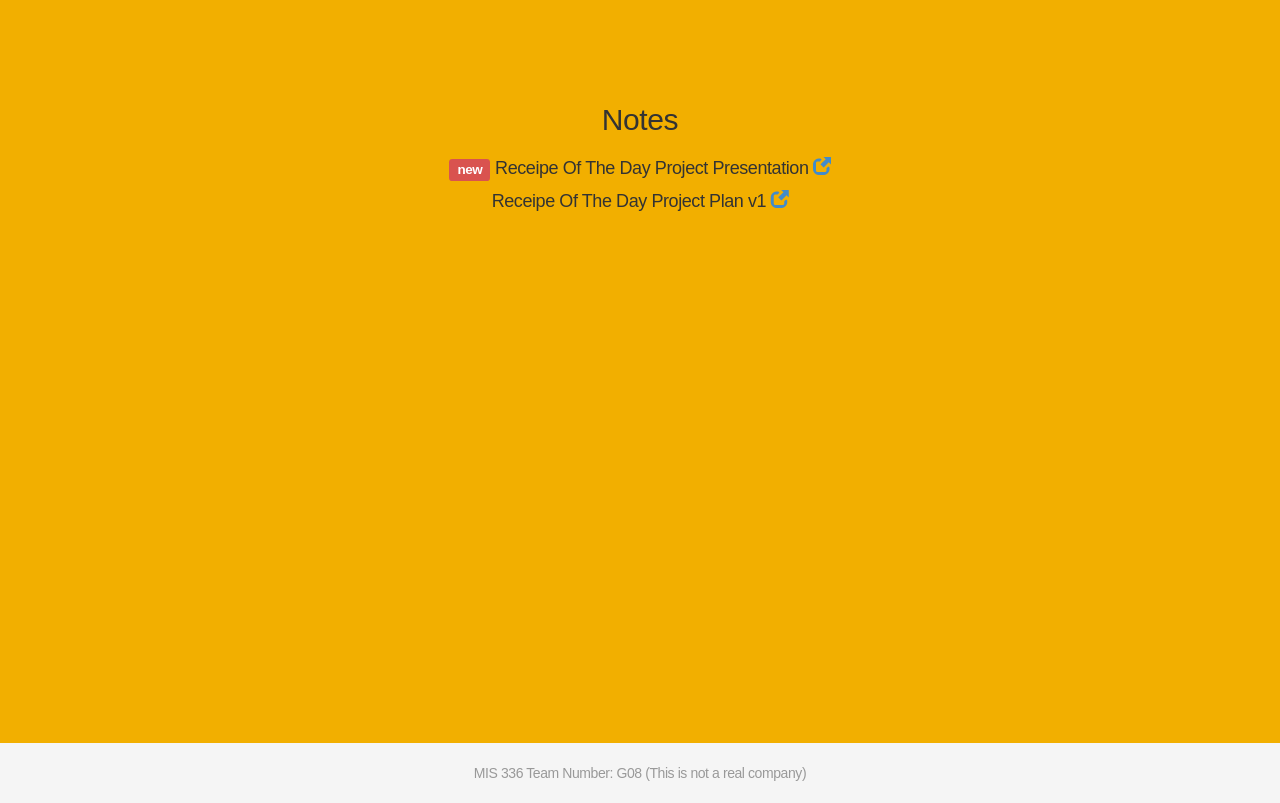
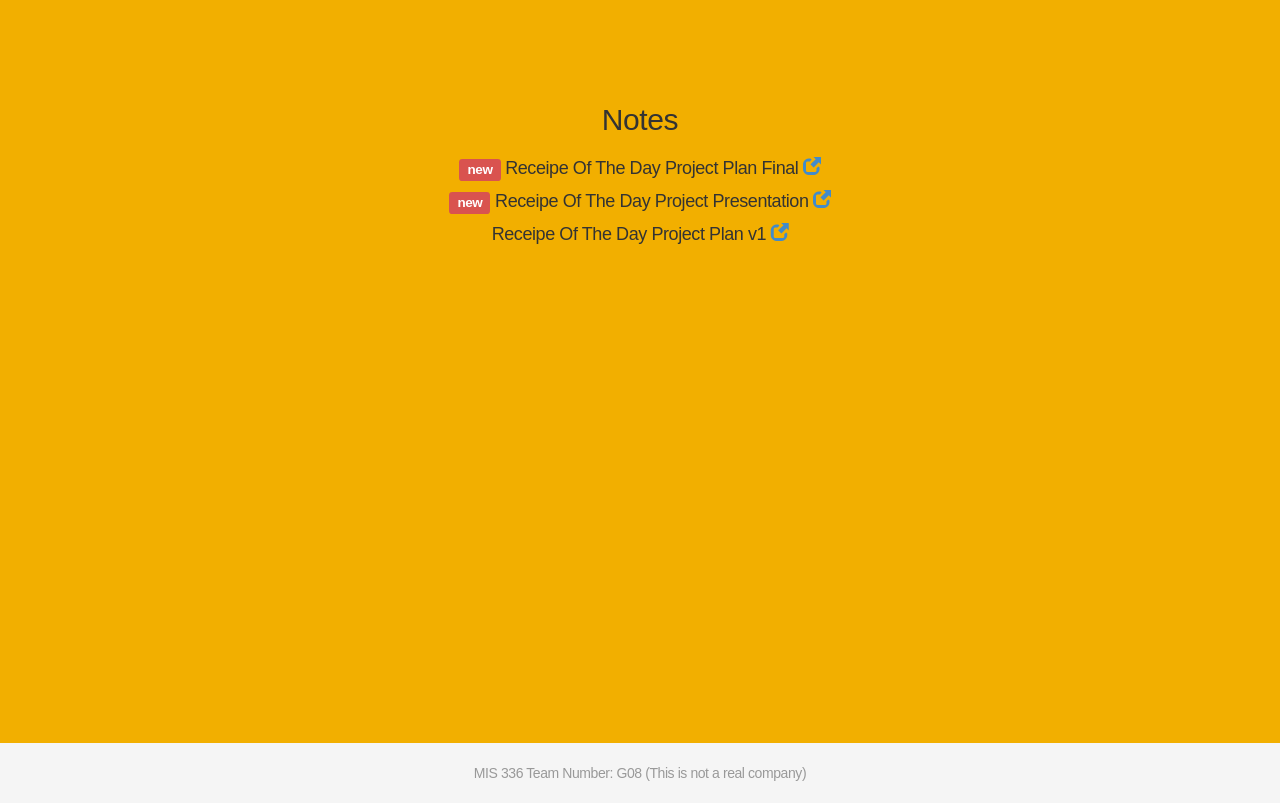
Before and after one commit to nocknull/nocknull.github.io, a plain HTML site: page index.html in a window 1280 px wide. Shown: the part 2457-3260 px from the top of the page. Drawn offline with Linux system fonts and the light colour scheme.

Commit message:
added final project plan

```diff
--- a/index.html
+++ b/index.html
@@ -183,7 +183,7 @@
             <!-- <p>available soon!</p> -->
             <p>
               <ul class="list-unstyled">
-                <li><h4><span class="label label-danger">new</span> Receipe Of The Day Project Presentation <a href="docs/mis336-nocknull-g08-recipeoftheday.pdf"><span class="glyphicon glyphicon-new-window"></span></a></h4></li>
+                <li><h4><span class="label label-danger">new</span> Receipe Of The Day Project Plan Final <a href="docs/mis336-nocknull-project-plan-final.pdf"><span class="glyphicon glyphicon-new-window"></span></a></h4></li><li><h4><span class="label label-danger">new</span> Receipe Of The Day Project Presentation <a href="docs/mis336-nocknull-g08-recipeoftheday.pdf"><span class="glyphicon glyphicon-new-window"></span></a></h4></li>
                 <li><h4>Receipe Of The Day Project Plan v1 <a href="docs/mis336-nocknull-project-plan-v1.pdf"><span class="glyphicon glyphicon-new-window"></span></a></h4></li>
               </ul>
             </p>
```
Also changed, not shown: 1 other file.
